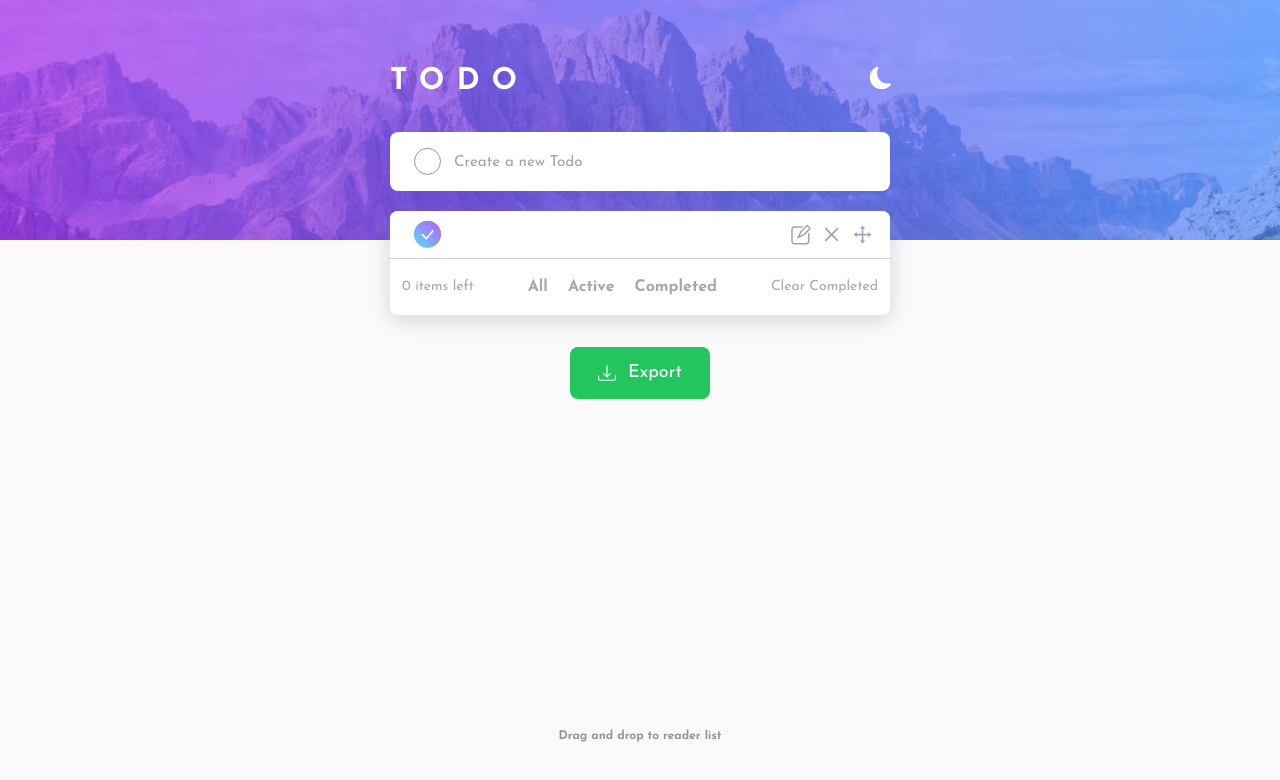
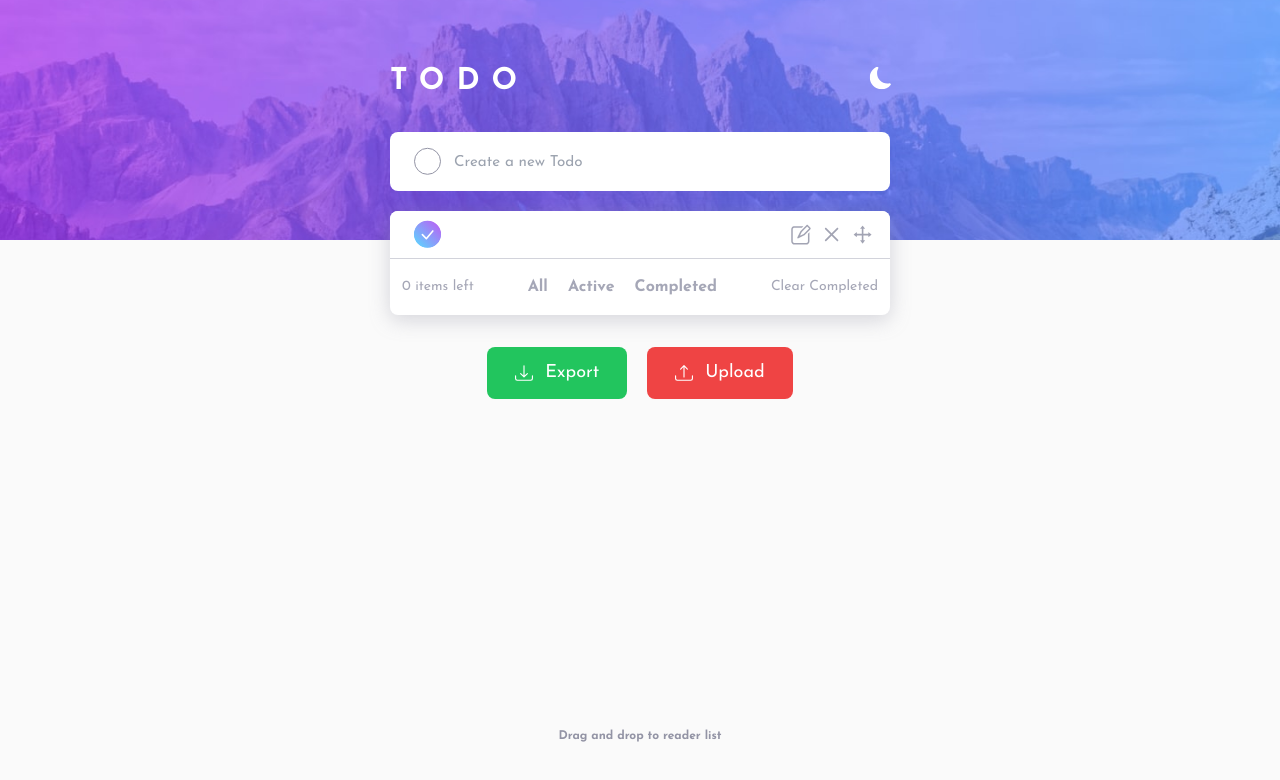
Before and after one commit to amirhazizi/todo-app-react, a React (Vite) app: page / in a window 1280 px wide. Shown: the top 780 px of the page. Built offline with nearby package versions, Linux system fonts and the light colour scheme.

Commit message:
export file:bug fixed

```diff
--- a/src/App.tsx
+++ b/src/App.tsx
@@ -10,6 +10,7 @@ import {
   BsSunFill,
   BsCheckLg,
   BsDownload,
+  BsUpload,
 } from "react-icons/bs"
 
 import {
@@ -18,6 +19,7 @@ import {
   END_EDIT,
   LOCAL_STORAGE,
   DRAG_AND_DROP,
+  UPLOAD_TODO,
 } from "./action"
 import { connect } from "react-redux"
 
@@ -37,10 +39,10 @@ import {
   verticalListSortingStrategy,
 } from "@dnd-kit/sortable"
 
-import { handleExport } from "./exportImport"
+import { handleExport, handleImport } from "./exportImport"
 
 type InitialStatePrpos = {
-  todos: {}[]
+  todos: [{}]
   isEdit: boolean
   editID: number
   editContent: string
@@ -52,6 +54,7 @@ type AppProps = {
   completeEdit: Function
   setLocalStorage: Function
   dragnDrop: Function
+  uploadTodo: Function
   editContent: string
   isEdit: boolean
 }
@@ -64,6 +67,7 @@ function App({
   completeEdit,
   setLocalStorage,
   dragnDrop,
+  uploadTodo,
 }: AppProps) {
   const [themeTrigger, setThemeTrigger] = useState(true)
   const [todoText, setTodoText] = useState("")
@@ -251,14 +255,31 @@ function App({
             </button>
           </div>
         </div>
+        <div className='flex gap-x-5 items-center justify-center'>
           {todos.length > 0 && (
             <button
-            className='flex bg-green-500 text-white p-3 px-7 gap-x-3 items-center mx-auto rounded-lg transition-colors hover:bg-green-400 text-lg'
+              className='flex bg-green-500 text-white p-3 px-7 gap-x-3 items-center rounded-lg transition-colors hover:bg-green-400 text-lg'
               onClick={() => handleExport(todos)}
             >
               <BsDownload /> Export
             </button>
           )}
+          <div className='flex items-center'>
+            <label
+              htmlFor='fileUploader'
+              className='flex bg-red-500 text-white p-3 px-7 gap-x-3 items-center rounded-lg transition-colors hover:bg-red-400 text-lg'
+            >
+              <BsUpload />
+              Upload
+            </label>
+            <input
+              className='hidden'
+              type='file'
+              id='fileUploader'
+              onChange={(e) => handleImport(e)}
+            />
+          </div>
+        </div>
         <p className='dnd text-xs font-bold  absolute bottom-14 left-1/2 -translate-x-1/2'>
           Drag and drop to reader list
         </p>
@@ -285,6 +306,8 @@ const mapDistpatchtoPrpos = (distpatch: Function) => {
       distpatch({ type: LOCAL_STORAGE, payload: data }),
     dragnDrop: (newState: [{}]) =>
       distpatch({ type: DRAG_AND_DROP, payload: newState }),
+    uploadTodo: (newState: [{}]) =>
+      distpatch({ type: UPLOAD_TODO, payload: newState }),
   }
 }
 export default connect(mapStateToProps, mapDistpatchtoPrpos)(App)
--- a/src/action.ts
+++ b/src/action.ts
@@ -8,3 +8,4 @@ export const START_EDIT = "START_EDIT"
 export const END_EDIT = "END_EDIT"
 export const LOCAL_STORAGE = "LOCAL_STORAGE"
 export const DRAG_AND_DROP = "DRAG_AND_DROP"
+export const UPLOAD_TODO = "UPLOAD_TODO"
--- a/src/css/styles.css
+++ b/src/css/styles.css
@@ -556,6 +556,10 @@ video {
   }
 }
 
+.invisible {
+  visibility: hidden;
+}
+
 .absolute {
   position: absolute;
 }
@@ -641,6 +645,11 @@ video {
   width: 100%;
 }
 
+.w-fit {
+  width: -moz-fit-content;
+  width: fit-content;
+}
+
 .-translate-x-1\/2 {
   --tw-translate-x: -50%;
   transform: translate(var(--tw-translate-x), var(--tw-translate-y)) rotate(var(--tw-rotate)) skewX(var(--tw-skew-x)) skewY(var(--tw-skew-y)) scaleX(var(--tw-scale-x)) scaleY(var(--tw-scale-y));
@@ -682,6 +691,10 @@ video {
 
 .items-center {
   align-items: center;
+}
+
+.justify-end {
+  justify-content: flex-end;
 }
 
 .justify-center {
@@ -739,6 +752,11 @@ video {
 .bg-green-500 {
   --tw-bg-opacity: 1;
   background-color: rgb(34 197 94 / var(--tw-bg-opacity));
+}
+
+.bg-red-500 {
+  --tw-bg-opacity: 1;
+  background-color: rgb(239 68 68 / var(--tw-bg-opacity));
 }
 
 .fill-green-500 {
@@ -1055,6 +1073,11 @@ span {
   background-color: rgb(74 222 128 / var(--tw-bg-opacity));
 }
 
+.hover\:bg-red-400:hover {
+  --tw-bg-opacity: 1;
+  background-color: rgb(248 113 113 / var(--tw-bg-opacity));
+}
+
 .focus\:outline-none:focus {
   outline: 2px solid transparent;
   outline-offset: 2px;
--- a/src/exportImport.tsx
+++ b/src/exportImport.tsx
@@ -10,3 +10,23 @@ export const handleExport = (todos: [{}]) => {
   utils.book_append_sheet(wb, ws, fileName)
   writeFile(wb, `${fileName}.xlsx`)
 }
+export const handleImport = async (e: React.ChangeEvent<HTMLInputElement>) => {
+  console.log("not working....")
+  if (!e.target.files) {
+    return
+  }
+  const file = e.target.files[0]
+
+  const reader = new FileReader()
+  reader.onload = (e: any) => {
+    const wb = read(e.target.result)
+    const sheets = wb.SheetNames
+    if (sheets.length) {
+      const rows = utils.sheet_to_json(wb.Sheets[sheets[0]])
+
+      reader.readAsArrayBuffer(file)
+      console.log(rows)
+      return rows
+    }
+  }
+}
--- a/src/reducer.ts
+++ b/src/reducer.ts
@@ -8,6 +8,7 @@ import {
   END_EDIT,
   LOCAL_STORAGE,
   DRAG_AND_DROP,
+  UPLOAD_TODO,
 } from "./action"
 import { toast } from "react-toastify"
 type InitialStatePrpos = {
@@ -98,6 +99,13 @@ const reducer = (
       todos: action.payload,
     }
   }
+  if (action.type === UPLOAD_TODO) {
+    // console.log(action.payload)
+    // return {
+    //   ...state,
+    //   todos: action.payload,
+    // }
+  }
 
   return state
 }
```
Lines whose indentation alone changed are shown as unchanged.
